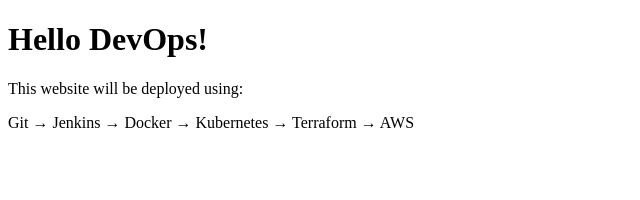
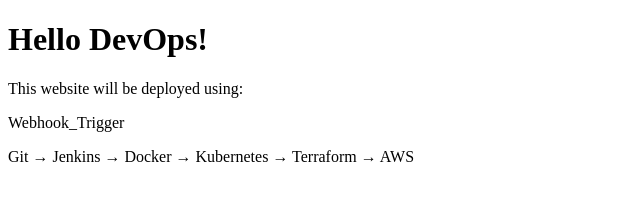
Before and after one commit to kavinkavin52109-ship-it/Devops_html_Project, a plain HTML site: page index.html in a window 1280 px wide. Shown: the whole page, without its empty margins (0-640 px from the left). Drawn offline with Linux system fonts and the light colour scheme.

Commit message:
Test webhook

```diff
--- a/index.html
+++ b/index.html
@@ -9,6 +9,8 @@
 
     <p>This website will be deployed using:</p>
 
+    <p>Webhook_Trigger<p>
+
     <p>Git → Jenkins → Docker → Kubernetes → Terraform → AWS</p>
 
 </body>
```
